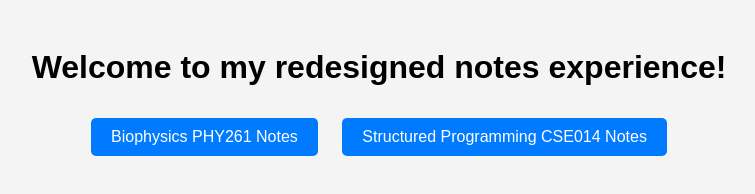
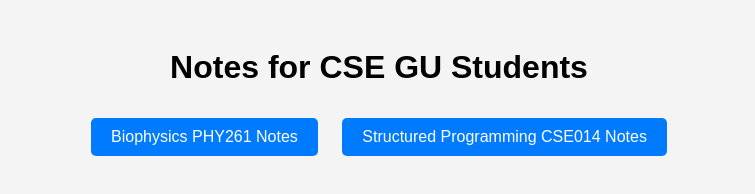
Before and after one commit to Kevoharvey/thebat.github.io, a plain HTML site: page index.html in a window 1280 px wide. Shown: the whole page, without its empty margins (261-1016 px from the left). Drawn offline with Linux system fonts and the light colour scheme.

Commit message:
Update index.html

```diff
--- a/index.html
+++ b/index.html
@@ -32,7 +32,7 @@
     </style>
 </head>
 <body>
-    <h1>Welcome to my redesigned notes experience!</h1>
+    <h1>Notes for CSE GU Students</h1>
     <div>
         <button><a href="https://kevinharveysnotes.notion.site" target="_blank">Biophysics PHY261 Notes</a></button>
         <button><a href="https://kevinharveysnotes.notion.site/structured-programming-notes-cse014-gu" target="_blank">Structured Programming CSE014 Notes</a></button>
```
